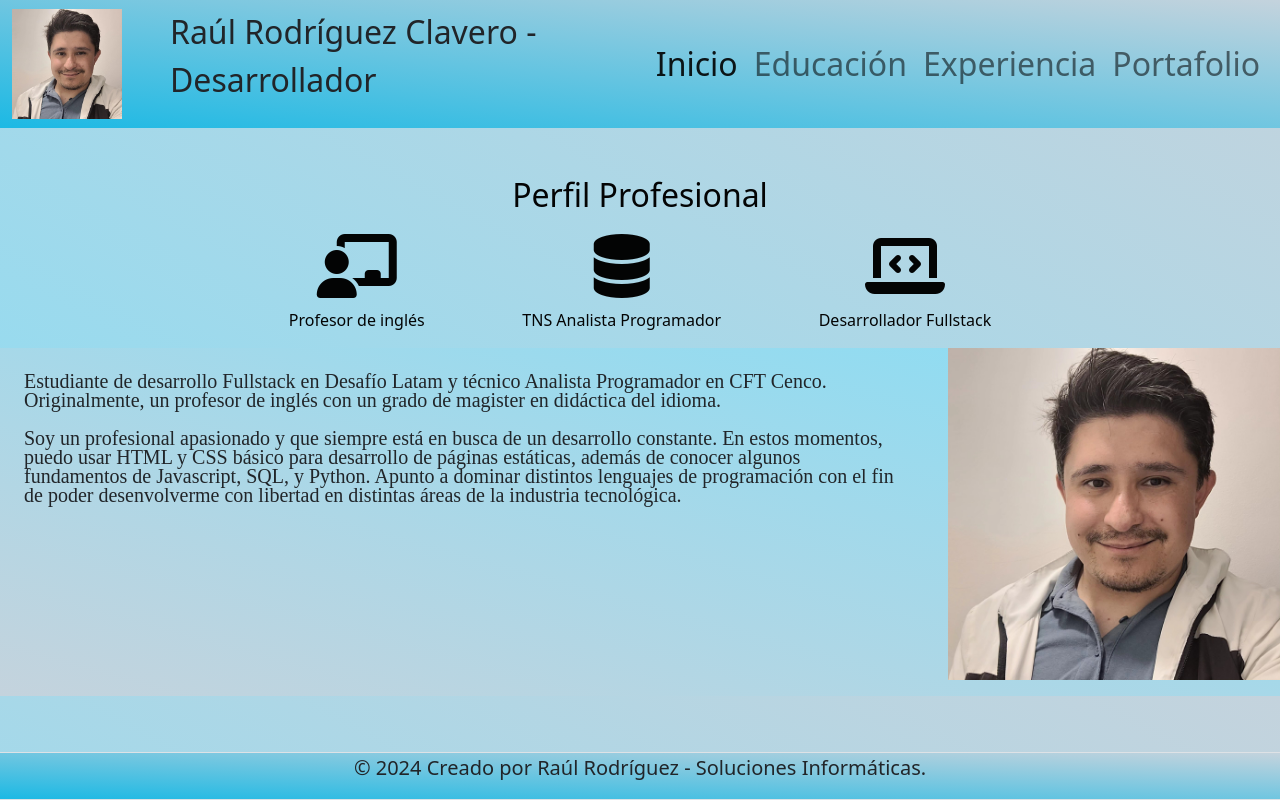
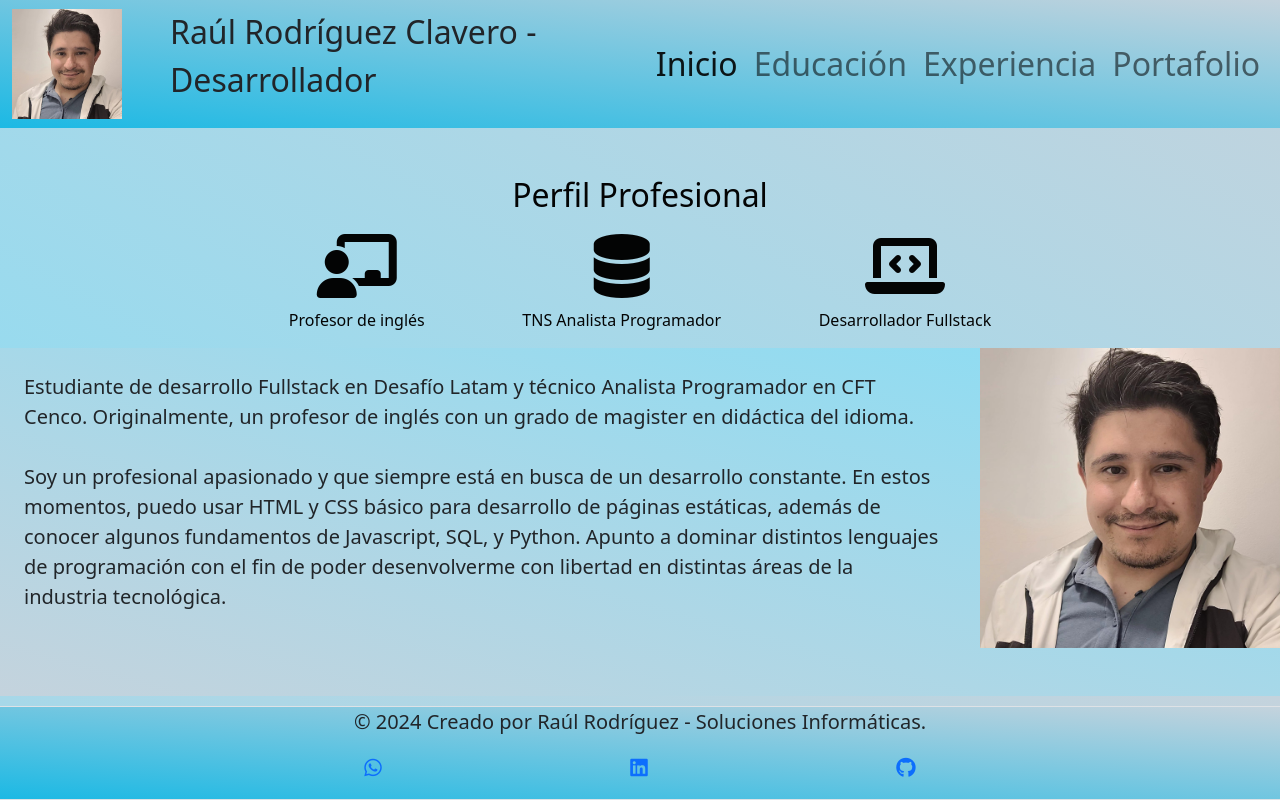
Before and after one commit to SickBoossS/CVRaulRC, a plain HTML site: page index.html in a window 1280 px wide. Drawn offline with nearby package versions, Linux system fonts and the light colour scheme.

Commit message:
links en el footer

```diff
--- a/assets/css/styles.css
+++ b/assets/css/styles.css
@@ -49,7 +49,7 @@ body {
 
 .descripción{
     text-align: left;
-    font: normal normal 300 16px/19px Raleway;
+    font: normal normal 300 16px/19px;
     letter-spacing: 0px;
     display: flex;
     opacity: 1;
@@ -73,9 +73,13 @@ body {
 .card-body {
     display: flex;
     flex-direction: column;
-    flex-grow: 1;
-}
+        flex-grow: 1;}
 
 footer {position: fixed; bottom: 0; width: 100%;
     background-color: #1cb9e4;
     background-image: linear-gradient(to right top, #1cb9e4, #c4d3dd);}
+    .contenedor2 {
+        display: flex;
+        justify-content: space-evenly;
+        width: 100%;
+        max-width: 800px; }
--- a/index.html
+++ b/index.html
@@ -64,9 +64,22 @@
     </article>
     <main><div>
         <div class="descripción"><p class="mx-4 my-4 textdesc fs-5"> Estudiante de desarrollo Fullstack en Desafío Latam y técnico Analista Programador en CFT Cenco. Originalmente, un profesor de inglés con un grado de magister en didáctica del idioma. <br> <br> Soy un profesional apasionado y que siempre está en busca de un desarrollo constante. En estos momentos, puedo usar HTML y CSS básico para desarrollo de páginas estáticas, además de conocer algunos fundamentos de Javascript, SQL, y Python. Apunto a dominar distintos lenguajes de programación con el fin de poder desenvolverme con libertad en distintas áreas de la industria tecnológica.</p>
-        <img class="ms-3 mb-3" src="./assets/img/FotoRaulRodriguez.jpg" alt=""></div>
+        <img class="ms-3 mb-5" src="./assets/img/FotoRaulRodriguez.jpg"  alt=""></div>
     </div></main>
-<footer class="bg-light d-flex flex-column align-items-center fs-5 border-top border-top-5 border-bottom border-bottom-5">
+<footer class="bg-light d-flex flex-column align-items-center fs-5 border-top border-top-5 border-bottom border-bottom-5 mt-4">
     <p>© 2024 Creado por Raúl Rodríguez - Soluciones Informáticas.</p>
+    <div class="contenedor mb-3">
+    <div class="icono2">
+        <a href="https://wa.me/56972033734" target="_blank"><i class="fa-brands fa-whatsapp"></i></a>
+    </div>
+
+    <div class="icono2">
+        <a href="https://www.linkedin.com/in/ra%C3%BAl-rodr%C3%ADguez-clavero-377368132/" target="_blank"><i class="fa-brands fa-linkedin"></i></a>
+    </div>
+
+    <div class="icono2">
+        <a href="https://github.com/RaulRC86" target="_blank"><i class="fa-brands fa-github"></i></a>
+    </div>
+</div>
 </footer>
 </body>
```
